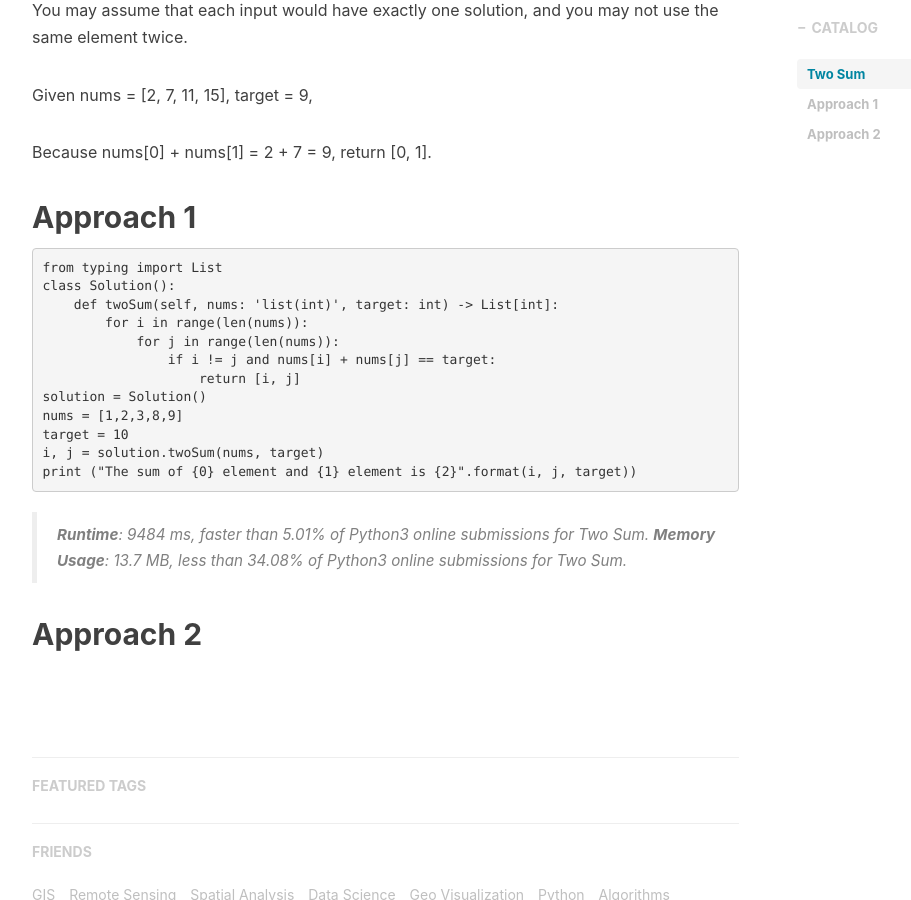
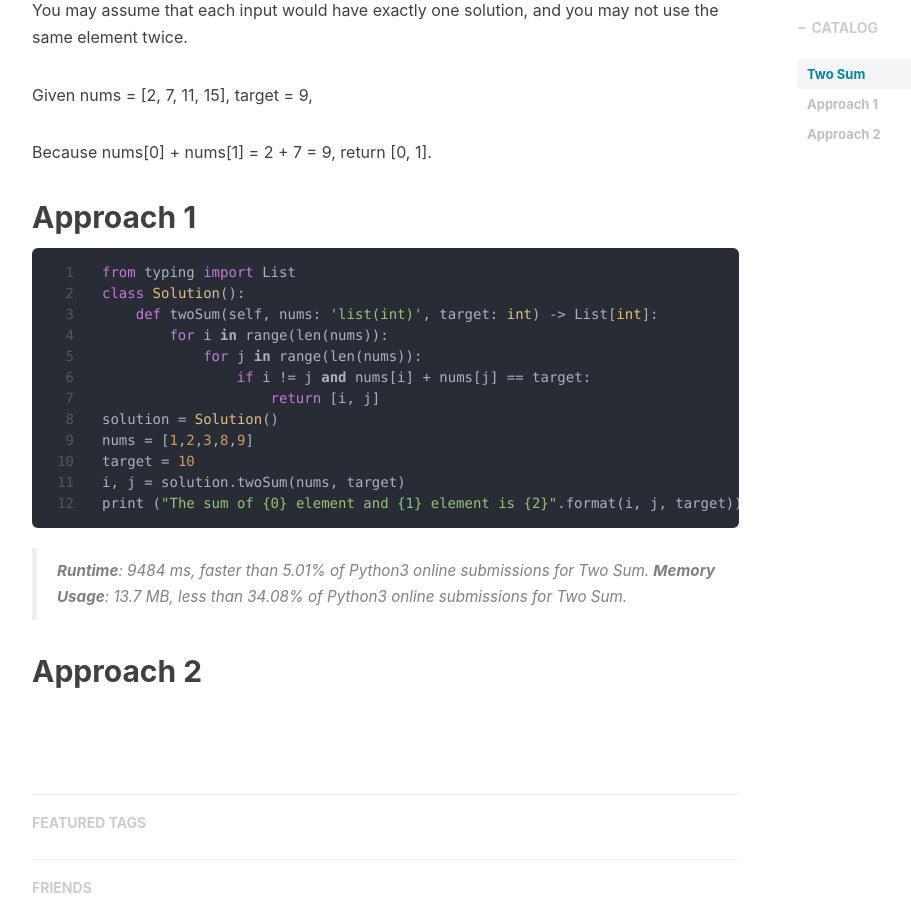
Before and after one commit to nuistzhou/nuistzhou.github.io, a Jekyll site: the page built from _posts/2019-02-28-Leetcode-2019.markdown, in a window 1280 px wide and 900 px high, scrolled down 740 px. Shown: the whole window, without its empty margins (233-1144 px from the left). Built offline with Jekyll 4.4.1, drawn with Linux system fonts in a browser that asks for light colours; nearby versions of some CDN libraries; comment, search, counter and statistics services are not loaded.

Commit message:
Updated code block.

````diff
--- a/_posts/2019-02-28-Leetcode-2019.markdown
+++ b/_posts/2019-02-28-Leetcode-2019.markdown
@@ -26,7 +26,7 @@ return [0, 1].
 
 
 ## Approach 1
-```python``
+```python
 from typing import List
 class Solution():
     def twoSum(self, nums: 'list(int)', target: int) -> List[int]:
````
